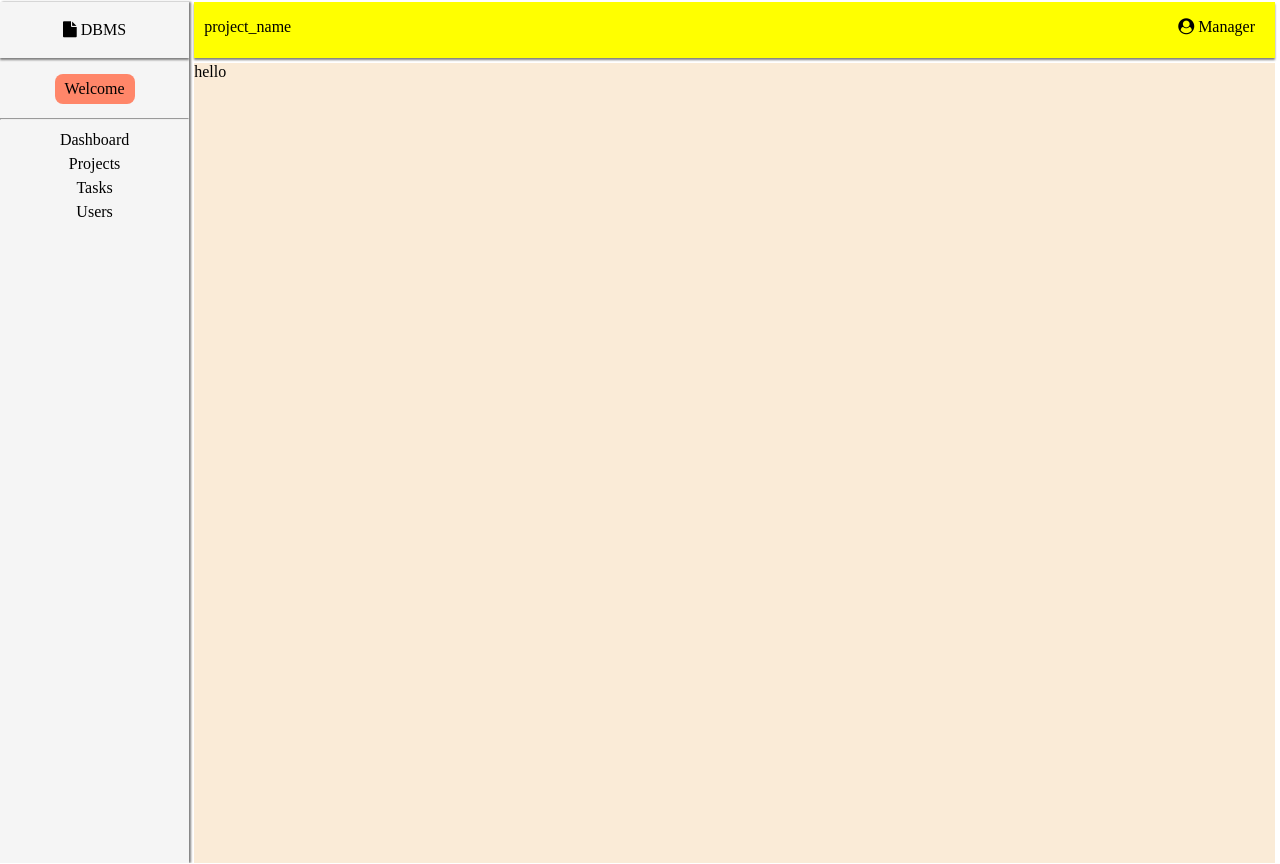
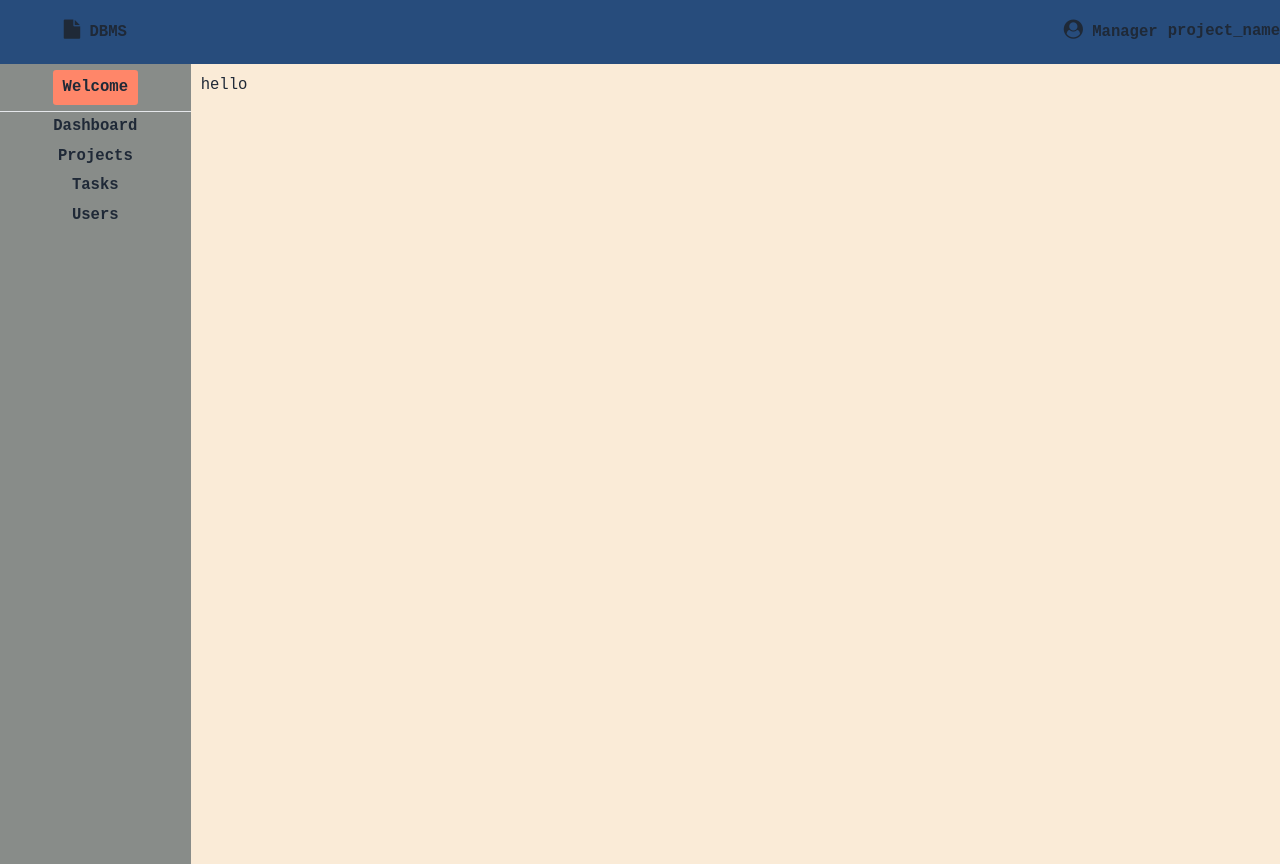
Before and after one commit to mraheeb/dbms_project, a website: page templates/admin.html in a window 1280 px wide. Drawn offline with nearby package versions, Linux system fonts and the light colour scheme.

Commit message:
resolve: final stlyes

```diff
--- a/templates/admin.html
+++ b/templates/admin.html
@@ -8,6 +8,9 @@
     <link rel="stylesheet" href="styles.css">
     <link rel="stylesheet" href="https://cdnjs.cloudflare.com/ajax/libs/font-awesome/4.7.0/css/font-awesome.min.css">
     <script src="https://ajax.googleapis.com/ajax/libs/jquery/3.5.1/jquery.min.js"></script>
+    <link href="https://cdn.jsdelivr.net/npm/daisyui@4.7.2/dist/full.min.css" rel="stylesheet" type="text/css" />
+    <script src="https://cdn.tailwindcss.com"></script>
+
 </head>
 
 <body>
--- a/templates/styles.css
+++ b/templates/styles.css
@@ -4,14 +4,17 @@ main {
 
 body {
     margin: 0;
-    margin-top: 2px;
+    margin-top: 0.5px;
     margin-right: 5px;
+    font-weight: 600;
+    font-family:monospace;
+    font-size:larger;
 }
 
 
 .wrapper {
     display: grid;
-    gap: 5px 5px;
+    /* gap: 5px 5px; */
     grid-template-columns: 0.7fr 4fr;
     grid-template-areas:
         "sidebar header"
@@ -38,36 +41,29 @@ body {
 }
 
 .logo {
-    box-shadow: 0px 2px 2px grey;
     display: flex;
     justify-content: center;
     align-items: center;
-    height: 3.5rem;
-    margin-bottom: 10px;
+    height: 4rem;
+    background: #274c7c;
 }
 
 .header {
     grid-area: header;
-    background: yellow;
-    box-shadow: 0px 2px 2px grey;
-    display: block;
-    height: 3.5rem;
+    background: #274c7c;
+    display: flex;
+    height: 4rem;
+    position: relative;
+    flex-direction: row-reverse;
+    align-items: center;
 }
-
-.header .project_name {
-    float: left;
-    margin: 16px 0 0 10px;
-}
-
 .header .login {
-    float: right;
-    margin: 16px 20px 0 0px;
+    margin-right:10px;
 }
 
 .sidebar {
     grid-area: sidebar;
-    background: whitesmoke;
-    box-shadow: 2px 0px 2px grey;
+    background: #888C89;
     text-align: center;
     padding-top: 0px;
 }
@@ -84,6 +80,10 @@ body {
     position: relative;
 }
 
+#content {
+    font-weight: 400;
+    margin: 10px 0 0 10px;
+}
 #mainspace {
     margin: 10px 0 0 10px;
 }
@@ -93,6 +93,7 @@ body {
 a {
     text-decoration: none;
     color: black;
+    cursor: pointer;
 }
 
 ul a:hover {
@@ -115,7 +116,7 @@ ul li {
 .btn_project a{
     display: block;
     background: #FF8669;
-    border-radius: 0.5rem;
+    border-radius: 0.2rem;
     padding: 6px 10px;
     margin: 6px 0;
 }
@@ -131,7 +132,3 @@ button:hover {
 .test {
     border: 2px solid red;
 }
-
-a {
-    cursor: pointer;
-}
```
Also changed, not shown: templates/index.html (+0 -4 lines).
